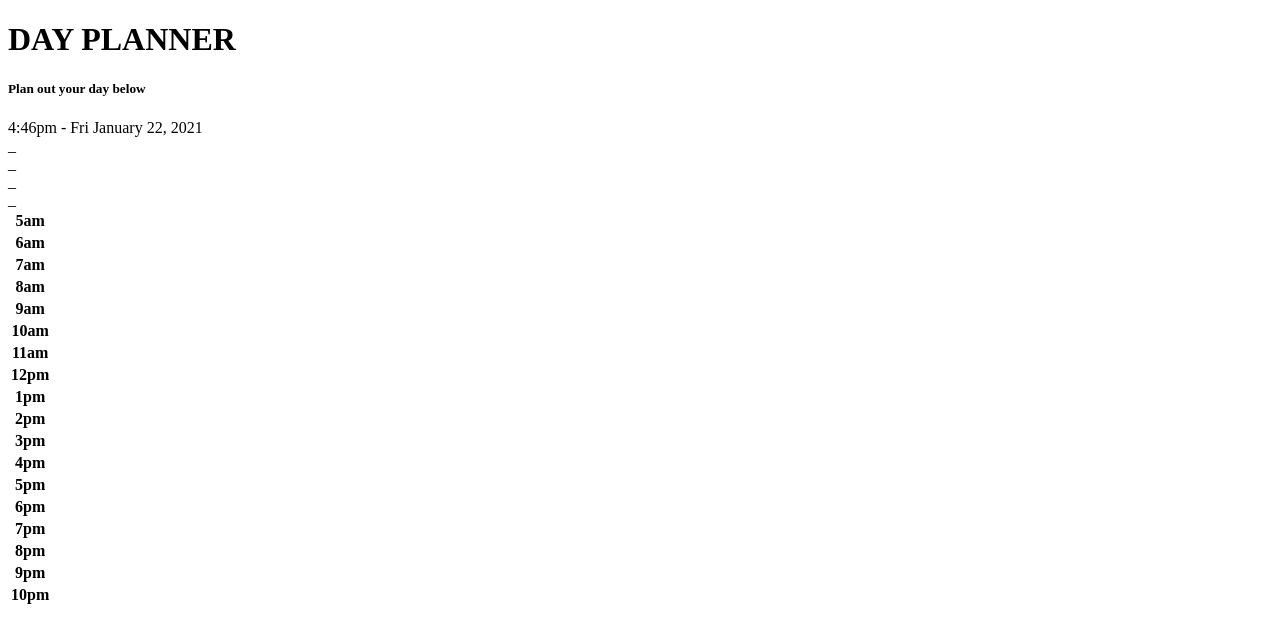
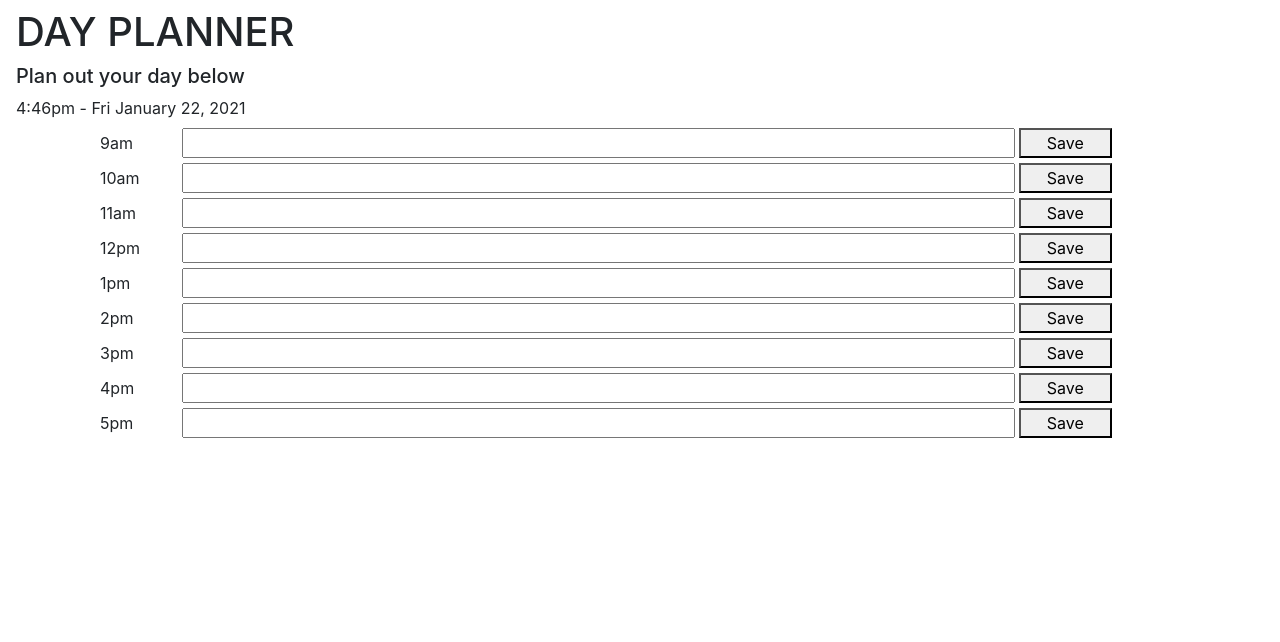
Before and after one commit to MRomano84/day-planner, a plain HTML site: page index.html in a window 1280 px wide. Drawn offline with nearby package versions, Linux system fonts and the light colour scheme.

Commit message:
added bootstrap and jQuery

```diff
--- a/index.html
+++ b/index.html
@@ -6,6 +6,13 @@
     <meta charset="UTF-8">
     <meta name="viewport" content="width=device-width, initial-scale=1.0">
 
+    <!--   BOOTSTRAP CDN   -->
+    <link rel="stylesheet" href="https://stackpath.bootstrapcdn.com/bootstrap/4.5.2/css/bootstrap.min.css"
+        integrity="sha384-JcKb8q3iqJ61gNV9KGb8thSsNjpSL0n8PARn9HuZOnIxN0hoP+VmmDGMN5t9UJ0Z" crossorigin="anonymous">
+
+    <!--   jQuery CDN   -->
+    <script src="https://code.jquery.com/jquery-3.5.1.min.js"
+        integrity="sha256-9/aliU8dGd2tb6OSsuzixeV4y/faTqgFtohetphbbj0=" crossorigin="anonymous"></script>
 
 
     <title>Day Planner</title>
@@ -13,75 +20,45 @@
 </head>
 
 <body>
+    <nav class="navbar">
+        <div class="header-text">
             <h1 class="title-header">DAY PLANNER</h1>
             <h5 class="sub-header">Plan out your day below</h5>
             <div class="current-time"></div>
+        </div>
+    </nav>
 
-        <div class="event" data-date="2020-06-20T19:30:00">_</div>
-
-        <div class="event" data-date="2020-12-20T19:20:00">_</div>
-
-        <div class="event" data-date="2020-12-20T19:10:00">_</div>
-
-
-        <div class="date">_</div>
-
-        <table>
-            <tr>
-                <th>5am</th>
-            </tr>
-            <tr>
-                <th>6am</th>
-            </tr>
-            <tr>
-                <th>7am</th>
-            </tr>
-            <tr>
-                <th>8am</th>
-            </tr>
-            <tr>
-                <th>9am</th>
-            </tr>
-            <tr>
-                <th>10am</th>
-            </tr>
-            <tr>
-                <th>11am</th>
-            </tr>
-            <tr>
-                <th>12pm</th>
-            </tr>
-            <tr>
-                <th>1pm</th>
-            </tr>
-            <tr>
-                <th>2pm</th>
-            </tr>
-            <tr>
-                <th>3pm</th>
-            </tr>
-            <tr>
-                <th>4pm</th>
-            </tr>
-            <tr>
-                <th>5pm</th>
-            </tr>
-            <tr>
-                <th>6pm</th>
-            </tr>
-            <tr>
-                <th>7pm</th>
-            </tr>
-            <tr>
-                <th>8pm</th>
-            </tr>
-            <tr>
-                <th>9pm</th>
-            </tr>
-            <tr>
-                <th>10pm</th>
-            </tr>
-        </table>
+    <form method="GET">
+        <div class="container">
+            <label for="hour" class="col-1">9am</label>
+                <input type="text" class="activity col-9">
+                <button type="button" class="saveBtn col-1">Save</button>
+            <label for="hour" class="col-1">10am</label>
+                <input type="text" class="activity col-9">
+                <button type="button" class="saveBtn col-1">Save</button>
+            <label for="hour" class="col-1">11am</label>
+                <input type="text" class="activity col-9">
+                <button type="button" class="saveBtn col-1">Save</button>
+            <label for="hour" class="col-1">12pm</label>
+                <input type="text" class="activity col-9">
+                <button type="button" class="saveBtn col-1">Save</button>
+            <label for="hour" class="col-1">1pm</label>
+                <input type="text" class="activity col-9">
+                <button type="button" class="saveBtn col-1">Save</button>
+            <label for="hour" class="col-1">2pm</label>
+                <input type="text" class="activity col-9">
+                <button type="button" class="saveBtn col-1">Save</button>
+            <label for="hour" class="col-1">3pm</label>
+                <input type="text" class="activity col-9">
+                <button type="button" class="saveBtn col-1">Save</button>
+            <label for="hour" class="col-1">4pm</label>
+                <input type="text" class="activity col-9">
+                <button type="button" class="saveBtn col-1">Save</button>
+            <label for="hour" class="col-1">5pm</label>
+                <input type="text" class="activity col-9">
+                <button type="button" class="saveBtn col-1">Save</button>
+        </div>
+    </form>
 
 
 
--- a/script.js
+++ b/script.js
@@ -1,10 +1,27 @@
 'use strict';
 
-const events = document.querySelectorAll('.event');
+$(document).ready(function() {
 
-events.forEach(event => {
+
+    const dateElement = $("div.current-time");
     const date = dayjs().format("h:mma - ddd MMMM DD, YYYY");
-    const dateElement = document.querySelector(".current-time");
 
-    dateElement.innerHTML = date;
-});
+    dateElement.text(date);
+
+
+    // const events = $('.event');
+
+    // for(let i = 0; i < events.length; i++) {
+    //     const date = dayjs().format("h:mma - ddd MMMM DD, YYYY");
+    //     const dateElement = $("div.current-time");
+
+    //     dateElement.text(date);
+    // }
+    // // events.forEach(event => {
+    //     const date = dayjs().format("h:mma - ddd MMMM DD, YYYY");
+    //     const dateElement = $("div.current-time");
+
+    //     console.log(dateElement);
+    // });
+
+})
```
Lines whose indentation alone changed are shown as unchanged.
